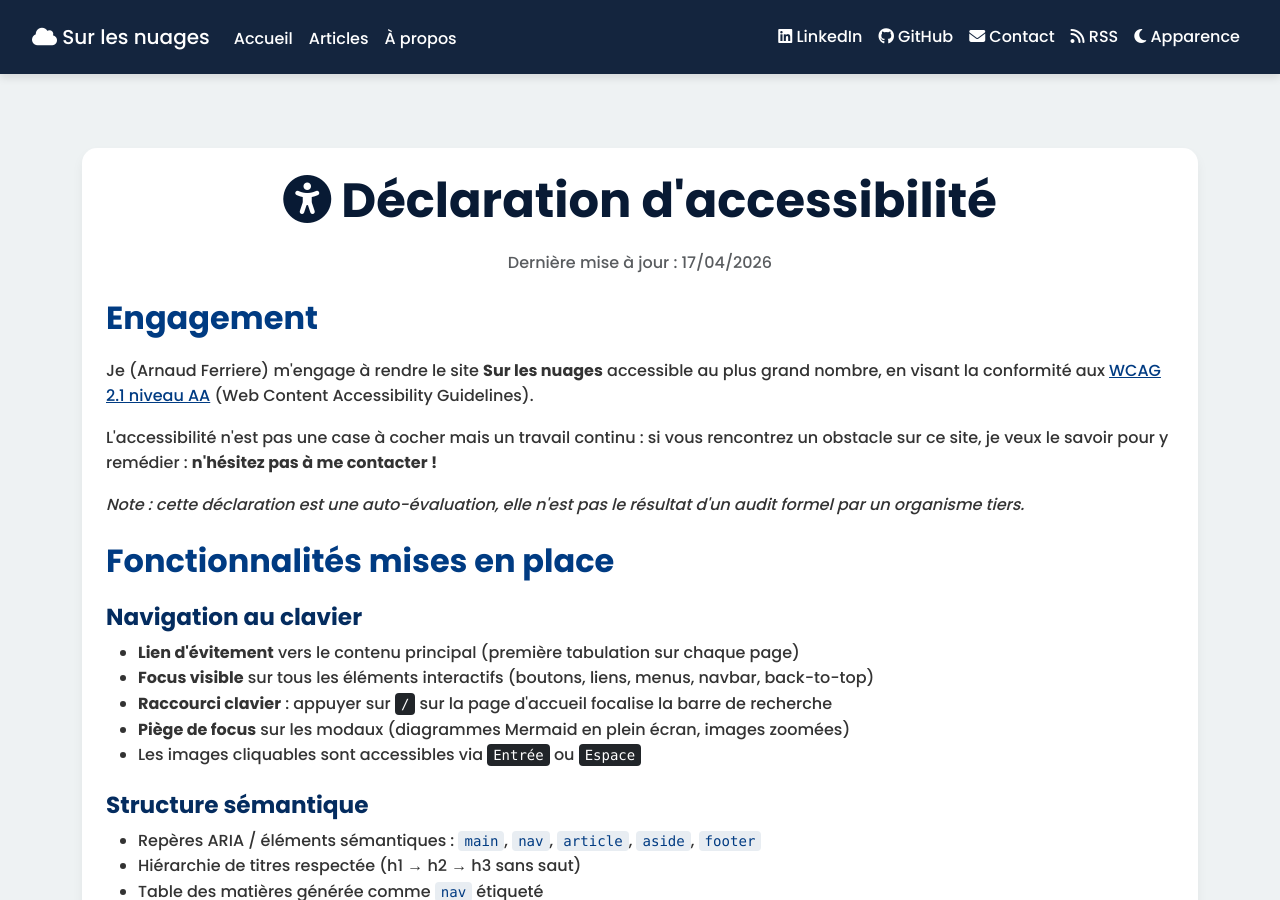
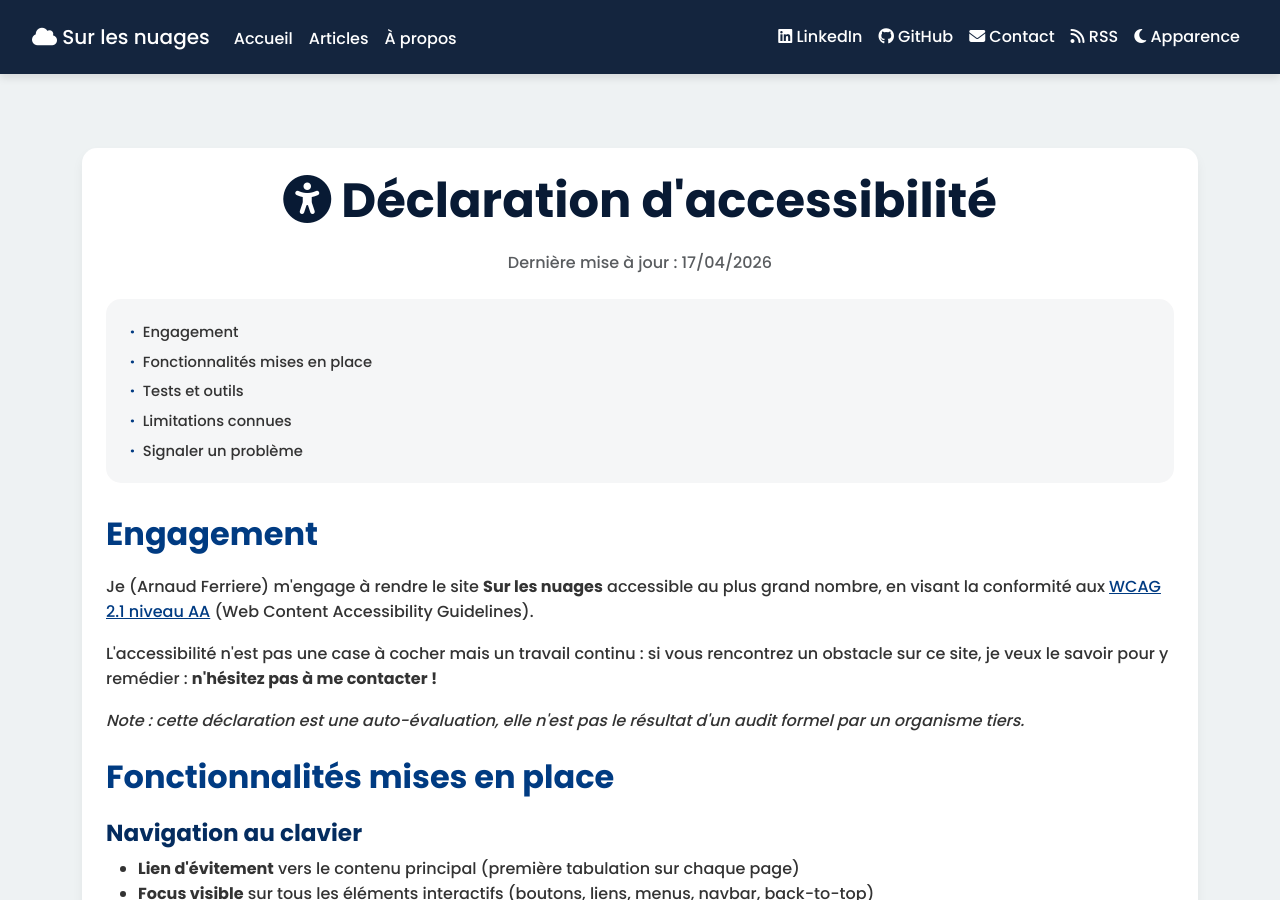
Before and after one commit to Arnaud-Ferriere/SurLesNuages, a Jekyll site: the page built from accessibilite.html, in a window 1280 px wide and 900 px high. Built offline with Jekyll 4.4.1, drawn with Linux system fonts in a browser that asks for light colours.

Commit message:
feat(a11y page): add TOC sommaire with section anchors
Accessibilité page was missing the sommaire that Conformité has.
Add a <nav aria-label="Sommaire"> listing the 5 main sections, and
put ids on each h2 (engagement, fonctionnalites, tests-outils,
limitations, signaler) for anchor navigation.

Co-Authored-By: Claude Opus 4.6 <noreply@anthropic.com>

```diff
--- a/accessibilite.html
+++ b/accessibilite.html
@@ -11,9 +11,20 @@ permalink: /accessibilite/
       <p class="text-muted">Dernière mise à jour : {{ site.time | date: "%d/%m/%Y" }}</p>
     </header>
 
+    <!-- Sommaire rapide -->
+    <nav class="toc-container" aria-label="Sommaire">
+      <ol class="toc-list">
+        <li><a href="#engagement">Engagement</a></li>
+        <li><a href="#fonctionnalites">Fonctionnalités mises en place</a></li>
+        <li><a href="#tests-outils">Tests et outils</a></li>
+        <li><a href="#limitations">Limitations connues</a></li>
+        <li><a href="#signaler">Signaler un problème</a></li>
+      </ol>
+    </nav>
+
     <section class="content">
 
-      <h2>Engagement</h2>
+      <h2 id="engagement">Engagement</h2>
       <p>
         Je ({{ site.data.author.name }}) m'engage à rendre le site <strong>Sur les nuages</strong>
         accessible au plus grand nombre, en visant la conformité aux
@@ -30,7 +41,7 @@ permalink: /accessibilite/
         audit formel par un organisme tiers.</em>
       </p>
 
-      <h2>Fonctionnalités mises en place</h2>
+      <h2 id="fonctionnalites">Fonctionnalités mises en place</h2>
 
       <h3>Navigation au clavier</h3>
       <ul>
@@ -78,7 +89,7 @@ permalink: /accessibilite/
         <li>Aucune requête vers des ressources externes : tout le site charge depuis le même domaine</li>
       </ul>
 
-      <h2>Tests et outils</h2>
+      <h2 id="tests-outils">Tests et outils</h2>
       <p>
         Les pages sont auditées régulièrement avec :
       </p>
@@ -90,7 +101,7 @@ permalink: /accessibilite/
         <li>Essais de lecture avec des lecteurs d'écran : <strong>NVDA</strong> (open source, sous Windows) et le <strong>Narrateur Windows</strong> intégré, pour valider que les zones de contenu, les boutons et les états interactifs (aria-expanded, aria-live, etc.) sont annoncés correctement</li>
       </ul>
 
-      <h2>Limitations connues</h2>
+      <h2 id="limitations">Limitations connues</h2>
       <p>
         À ce jour, je n'ai pas identifié de blocage majeur, mais certaines zones dépendent de
         services ou bibliothèques tiers dont je ne maîtrise pas entièrement l'accessibilité :
@@ -107,7 +118,7 @@ permalink: /accessibilite/
           entièrement de ce service tiers.</li>
       </ul>
 
-      <h2>Signaler un problème</h2>
+      <h2 id="signaler">Signaler un problème</h2>
       <p>
         Si vous rencontrez un problème d'accessibilité (contraste insuffisant, navigation au clavier bloquée,
         contenu inaccessible aux lecteurs d'écran, fonctionnalité d'accessibilité manquante, etc.), vous pouvez :
```
